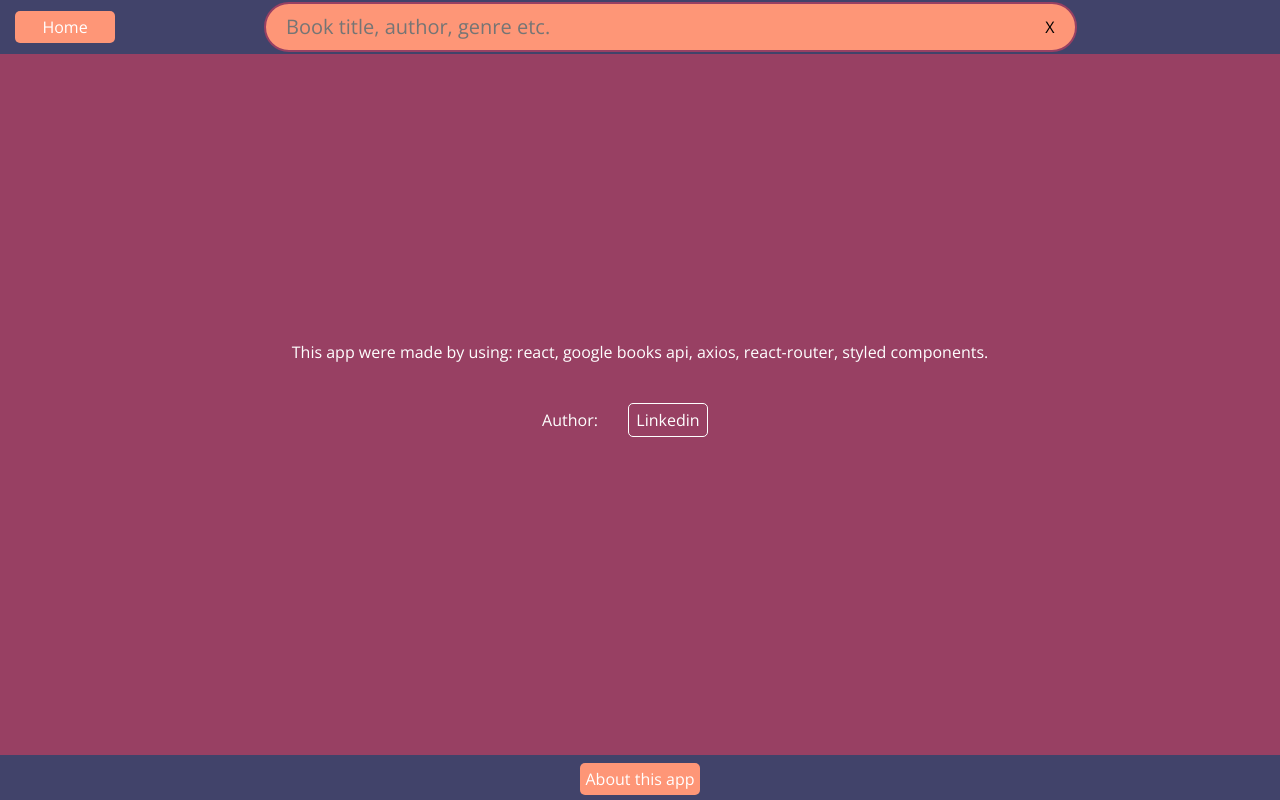
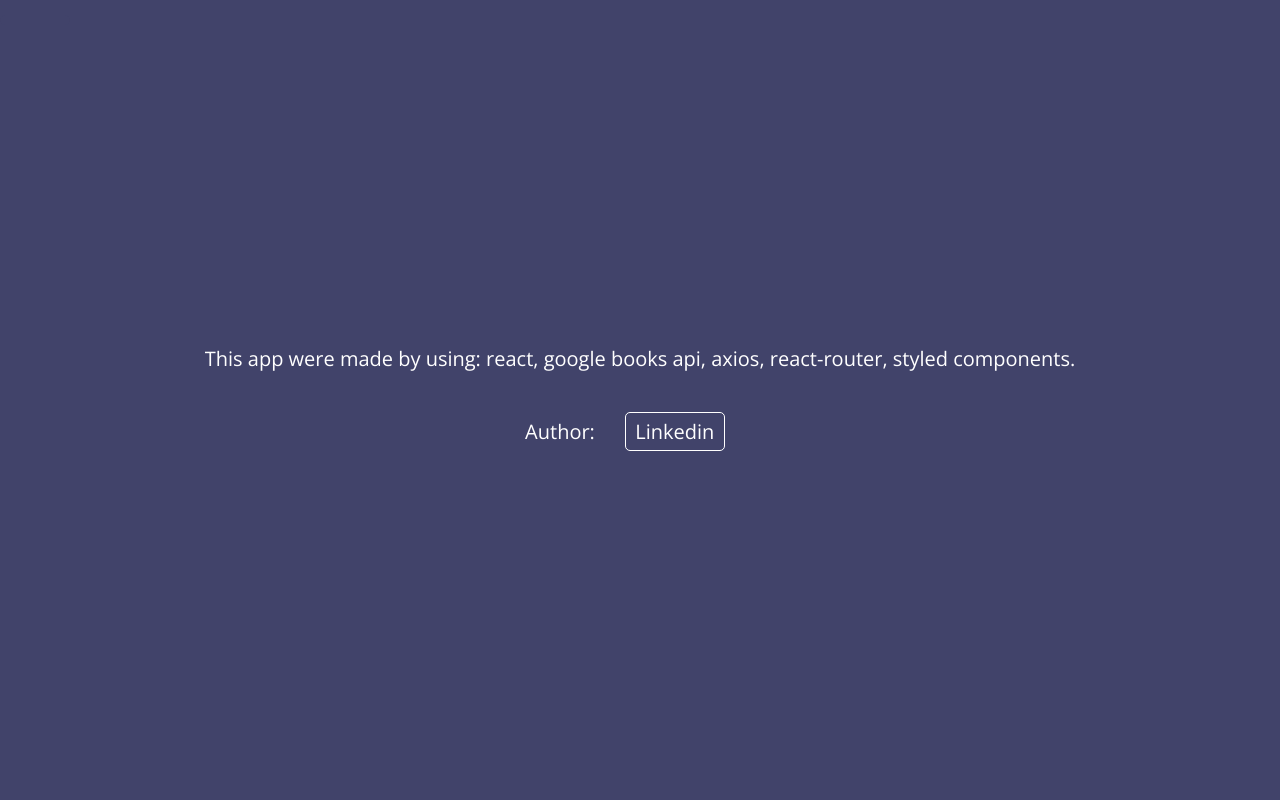
Before and after one commit to SergeySydorenko/dexcopy, a React (Create React App) app: page /about in a window 1280 px wide. Built offline with nearby package versions, Linux system fonts and the light colour scheme.

Commit message:
redesign

```diff
--- a/public/index.html
+++ b/public/index.html
@@ -20,5 +20,7 @@
   <body>
     <noscript>You need to enable JavaScript to run this app.</noscript>
     <div id="root"></div>
+    <script type="module" src="https://unpkg.com/ionicons@5.5.2/dist/ionicons/ionicons.esm.js"></script>
+    <script nomodule src="https://unpkg.com/ionicons@5.5.2/dist/ionicons/ionicons.js"></script>
   </body>
 </html>
--- a/src/App.js
+++ b/src/App.js
@@ -6,6 +6,18 @@ import Flex from "./ui/Flex.js";
 import axios from "axios";
 import {Outlet} from "react-router-dom";
 import Footer from "./components/Footer.js";
+import LinkStyled from "./ui/LinkStyled.js";
+import styled from "styled-components";
+
+const LinkAbout = styled(LinkStyled)`
+  font-size: 18px;
+  /* &:hover{
+    background-color: white;
+    color: black;
+    border: 1px solid black;
+    transition: .4s;
+  } */
+`
 
 function App() {
   let [navPanel, setNavPanel] = useState();
@@ -35,15 +47,11 @@ function App() {
     }
 }
   return (
-    <Flex className="App" direction='row' justify='space-between' height='100vh'>
-      {window.addEventListener('resize', resize)}
-      {/* <Navigation showNav={changeVisibility} transform={navPanel}></Navigation> */}
-      <Flex className="main" direction='column' width='100%' height='100%' justify='flex-start' overflow='auto' flexGrow='1' backgroundColor='white'>
-        <Header showNav={changeVisibility} visibility={navButton} bookData={bookData}></Header>
-        {/* {bookData ? <Main bookData={bookData} pagination={pagination}/> : <h2>Now there is no books. Try to search.</h2>} */}
+    <Flex className="App" direction='column' align='center' height='100vh' backgroundColor='#41436A'>
         <Outlet/>
-        <Footer/>
-      </Flex>
+        <Flex >
+          <LinkAbout to='/about' color='white' margin='0 0 10px 0' border='1px solid white' width='80px' padding='1px 0 5px 0'>About</LinkAbout>
+        </Flex>
     </Flex>
   );
 }
--- a/src/components/About.js
+++ b/src/components/About.js
@@ -1,25 +1,28 @@
 import Flex from "../ui/Flex";
 import styled from "styled-components";
 import LinkStyled from "../ui/LinkStyled";
+import { LinkArrow } from "../ui/LinkStyled";
 
 
 const About = () => {
 
     return(
-        <Flex direction='column' backgroundColor='#984063' width='100%' height='100%' justify='center' align='center' color='white'>
-            <p>This app were made by using: react, google books api, axios, react-router, styled components.</p>
+        <Flex direction='column' backgroundColor='#41436A' width='100vw' height='100vh' justify='center' align='center' color='white'>
+            <LinkArrow to='/'>
+                {/* <ion-icon name="arrow-back-outline" size='large'></ion-icon> */}
+            </LinkArrow>
+            <Flex margin='auto 0 0 0' color='white' fontSize='20px'>This app were made by using: react, google books api, axios, react-router, styled components.</Flex>
 
-            <Flex direction='row' color='white' align='center' margin='10px 0 0 0'>
+            <Flex direction='row' color='white' align='center' margin='10px 0 auto 0' fontSize='20px'>
                 <p>Author:</p>
                 <LinkStyled
                     as='a'
                     href='https://www.linkedin.com/in/sergey-sydorenko/'
                     target="_blank"
                     padding='5px'
-                    width='80px'
+                    width='100px'
                     color='white'
                     margin='30px'
-                    border='1px solid white'
                 >
                     Linkedin
                 </LinkStyled>
--- a/src/components/BookPage.js
+++ b/src/components/BookPage.js
@@ -11,7 +11,7 @@ const BookPage = () => {
     useEffect(()=>{performSearch(params.id).then(res => setBookData(res.data.items.filter(function(item){return item.id == params.id})))},[params])
 
     return(
-        <Flex width='100%' height='100%' justify='center' align='flex-start' padding='25px 0 0 0' overflow='auto' >
+        <Flex width='100%' height='100%' justify='center' align='flex-start' padding='0 0 0 0' overflow='auto' >
             {bookData ? bookData.map((item) =>
                     <Book bookData={item} key={item.id} />)
                 : <Spinner margin='0 auto 0 auto'/>}
--- a/src/components/Header.js
+++ b/src/components/Header.js
@@ -21,15 +21,15 @@ const HomeButton = styled(LinkStyled)`
 const InputFlex = styled(Flex)`
     border: none;
     outline: none;
-    width: 80%;
+    width: 100%;
     border-radius: 25px;
-    border: 2px solid #984063;
-    background-color: #fe9677;
+    border: 2px solid black;
+    background-color: white;
     height: 50px;
     margin: 5px;
     font-size: 20px;
     &:hover{
-        border: 2px solid #f64668;
+        border: 2px solid black;
     }
     @media (max-width: 768px){
         height: 40px;
@@ -82,8 +82,8 @@ const Header = (props)=>{
     }
 
     return(
-        <Flex justify='space-between' align='center' position='sticky' height='60px' top='0px' padding='5px' backgroundColor='#41436A' overflow='hidden'>
-                <HomeButton
+        <Flex width='100%' direction='column' justify='center' align='center' position='sticky' height='100%' top='0px' padding='5px' backgroundColor='#41436A' overflow='hidden'>
+                {/* <HomeButton
                     to='/'
                     padding='5px'
                     margin='0 0 0 10px'
@@ -95,10 +95,11 @@ const Header = (props)=>{
                     fontSize='20px'
                 >
                     Home
-                </HomeButton>
-                <StyledForm onSubmit={e => search(e)}>
+                </HomeButton> */}
+                <Flex color='white' fontSize='20px'>Try to find book using this amezing input</Flex>
+                <StyledForm onSubmit={e => search(e)} >
                     <InputFlex justify='flex-start' align='center' color='white' width='100%'>
-                        <Input placeholder='Book title, author, genre etc.'/>
+                        <Input type='text' placeholder='Write your book title here'/>
                         <ResetButton fontSize='16px' type='reset' margin='0 10px 0 0'>X</ResetButton>
                         {/* <InputButton fontSize='16px'>
                             Search
--- a/src/components/Spinner.js
+++ b/src/components/Spinner.js
@@ -24,7 +24,7 @@ const StyledSpinner = styled.svg`
   height: 50px;
 
   & .path {
-    stroke: #41436A;
+    stroke: white;
     stroke-linecap: round;
     animation: dash 1.5s ease-in-out infinite;
   }
--- a/src/index.js
+++ b/src/index.js
@@ -9,7 +9,7 @@ import {
 } from "react-router-dom";
 import BookPage from './components/BookPage';
 import Main from './components/Main'
-import StartScreen from './components/StartScreen';
+import Header from './components/Header';
 import About from './components/About'
 
 
@@ -28,17 +28,17 @@ root.render(
         <Global/>
         <Routes>
             <Route path="/" element={<App />}>
-              <Route path="/" element={<StartScreen/>}></Route>
+              <Route path="/" element={<Header/>}></Route>
               <Route path="search=:id" element={<Main />}>
               </Route>
               <Route path="/id=:id" element={<BookPage />}>
-              </Route>
-              <Route path="/about" element={<About/>}>
               </Route>
               <Route
                 path="*"
                 element={<div>Page not found. Try to press 'Home' button.</div>}
               />
+            </Route>
+            <Route path="/about" element={<About/>}>
             </Route>
         </Routes>
       </BrowserRouter>
--- a/src/ui/Button.js
+++ b/src/ui/Button.js
@@ -2,11 +2,12 @@ import styled from "styled-components";
 
 const StyledButton = styled.button`
     cursor: pointer;
+    color: white;
     float: ${props => props.float || 'none'};
     background-color: ${props => props.backgroundcolor || 'transparent'};
     overflow: ${props => props.overflow || 'auto'};
     font-size: ${props => props.fontSize || '20px'};
-    border: ${props => props.border || 'none'};
+    border: ${props => props.border || '1px solid white'};
     width: ${props => props.width || 'auto'};
     height: ${props => props.height || 'auto'};
     margin: ${props => props.margin || '0'};
--- a/src/ui/Flex.js
+++ b/src/ui/Flex.js
@@ -22,7 +22,7 @@ const StyledDiv = styled.div`
     width: ${props => props.width || 'auto'};
     height: ${props => props.height || 'auto'};
     z-index: ${props => props.zIndex || ''};
-    color: ${props => props.color || 'black'};
+    color: ${props => props.color || 'white'};
 `
 const StyledAccordeon = styled(StyledDiv)`
     @media screen{
--- a/src/ui/LinkStyled.js
+++ b/src/ui/LinkStyled.js
@@ -13,7 +13,7 @@ const StyledLink = styled(Link)`
     margin: ${props => props.margin || '0'};
     padding: ${props => props.padding || '5px 0 5px 10px'};
     font-size: ${props => props.fontsize || 'inherit'};
-    border: ${props => props.border || '0'};
+    border: ${props => props.border || '1px solid white'};
     border-radius: ${props => props.borderRadius || '5px'};
     background-color: ${props => props.backgroundcolor || 'inherit'};
     &:hover{
@@ -21,7 +21,6 @@ const StyledLink = styled(Link)`
         transition: .4s
     }
 `
-
 
 const LinkStyled = ({children, ...props}) =>{
 
@@ -32,4 +31,23 @@ const LinkStyled = ({children, ...props}) =>{
     )
 }
 
+const Arrow = styled(LinkStyled)`
+    color: white;
+    width: 70px;
+    align-self: flex-start;
+    margin: 15px 0 0 0;
+    border: none;
+    &:hover{
+        /* border: 1px solid white; */
+        color:black;
+    }
+`
+
+export const LinkArrow = (props) =>{
+        return(
+        <Arrow to='/' {...props}>
+            <ion-icon name="arrow-back-outline" size='large'></ion-icon>
+        </Arrow>
+        )
+}
 export default LinkStyled;
```
Also changed, not shown: src/components/Book.js (+11 -7 lines), src/components/Main.js (+10 -9 lines).
